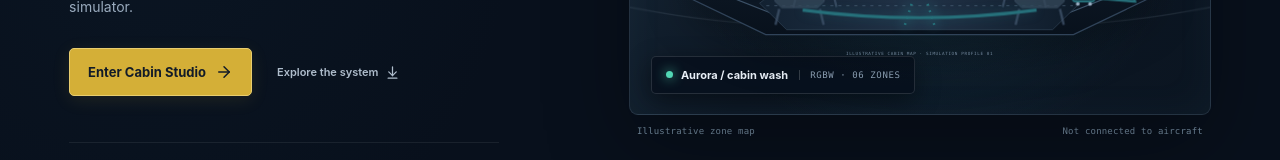
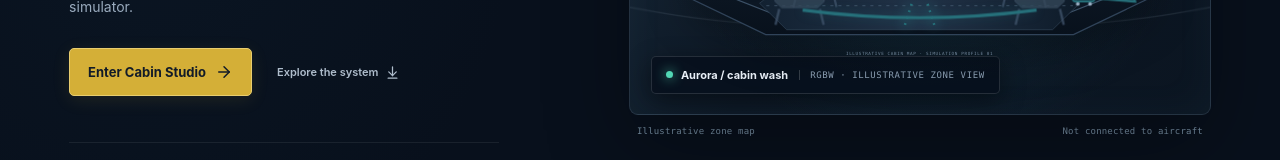
Before and after one commit to HephzibahBehulahHQ/AdigunCabinLighting, a React (Vite) app: page / in a window 1280 px wide. Shown: the part 491-651 px from the top of the page. Built offline with nearby package versions, Linux system fonts and the light colour scheme.

Commit message:
fix: avoid invented landing zone count

```diff
--- a/src/App.tsx
+++ b/src/App.tsx
@@ -163,7 +163,7 @@ const LANDING_COPY = {
     eyebrow: 'CABIN LIGHTING · ENGINEERING STUDIO', title: 'Shape the cabin', titleEnd: 'around the', moment: 'moment.',
     intro: 'Design considered RGBW lighting scenes for cabin environments. Explore zones, tune transitions, and review every idea in an offline simulator.',
     enter: 'Enter Cabin Studio', explore: 'Explore the system', offline: 'Offline by design', noOutput: 'No physical outputs',
-    sceneStudy: '01 / SCENE STUDY', simProfile: 'SIMULATION PROFILE', aurora: 'Aurora / cabin wash', zoneCount: 'RGBW · 06 ZONES',
+    sceneStudy: '01 / SCENE STUDY', simProfile: 'SIMULATION PROFILE', aurora: 'Aurora / cabin wash', zoneCount: 'RGBW · ILLUSTRATIVE ZONE VIEW',
     zoneMap: 'Illustrative zone map', notConnected: 'Not connected to aircraft', statusLabel: 'Product status',
     ribbon: ['OFFLINE SIMULATION', 'Local scene editing', 'Deterministic timeline preview', 'Validated scene files'],
     sectionEyebrow: 'A WORKSPACE FOR LIGHT', sectionTitle: 'From zone to', atmosphere: 'atmosphere.',
@@ -184,7 +184,7 @@ const LANDING_COPY = {
     eyebrow: 'KABINENBELEUCHTUNG · ENGINEERING-STUDIO', title: 'Gestalten Sie die Kabine', titleEnd: 'für den', moment: 'Moment.',
     intro: 'Entwerfen Sie abgestimmte RGBW-Lichtszenen für Kabinen. Erkunden Sie Zonen, stimmen Sie Übergänge ab und prüfen Sie Ihre Ideen in einem Offline-Simulator.',
     enter: 'Kabinen-Studio öffnen', explore: 'System entdecken', offline: 'Offline konzipiert', noOutput: 'Keine physische Ausgabe',
-    sceneStudy: '01 / SZENENSTUDIE', simProfile: 'SIMULATIONSPROFIL', aurora: 'Aurora / Kabinenlicht', zoneCount: 'RGBW · 06 ZONEN',
+    sceneStudy: '01 / SZENENSTUDIE', simProfile: 'SIMULATIONSPROFIL', aurora: 'Aurora / Kabinenlicht', zoneCount: 'RGBW · ILLUSTRATIVE ZONENANSICHT',
     zoneMap: 'Illustrative Zonenkarte', notConnected: 'Nicht mit einem Flugzeug verbunden', statusLabel: 'Produktstatus',
     ribbon: ['OFFLINE-SIMULATION', 'Lokale Szenenbearbeitung', 'Deterministische Timeline-Vorschau', 'Validierte Szenendateien'],
     sectionEyebrow: 'EIN ARBEITSPLATZ FÜR LICHT', sectionTitle: 'Von der Zone zur', atmosphere: 'Atmosphäre.',
@@ -205,7 +205,7 @@ const LANDING_COPY = {
     eyebrow: 'ÌMỌ́LẸ̀ ÀGỌ́ · STUDIO ÌṢẸ̀LẸ̀', title: 'Ṣètò àgọ́ náà', titleEnd: 'fún', moment: 'àkókò kọ̀ọ̀kan.',
     intro: 'Ṣe àgbékalẹ̀ àwọn ìran ìmọ́lẹ̀ RGBW fún inú àgọ́. Yan àwọn agbègbè, ṣètò bí ìyípadà ṣe ń lọ, kí o sì ṣàyẹ̀wò èrò kọ̀ọ̀kan nínú simulator tí kò nílò ìsopọ̀.',
     enter: 'Wọlé sí Cabin Studio', explore: 'Ṣàyẹ̀wò ètò náà', offline: 'A ṣe é fún lílò láìsí ìsopọ̀', noOutput: 'Kò sí àbájáde sí ẹ̀rọ gidi',
-    sceneStudy: '01 / ÌWÁDÌÍ ÌRÍNṢẸ̀', simProfile: 'ÀPẸẸRẸ ÌṢẸ̀LẸ̀', aurora: 'Aurora / ìmọ́lẹ̀ àgọ́', zoneCount: 'RGBW · AGÈGBÈ 06',
+    sceneStudy: '01 / ÌWÁDÌÍ ÌRÍNṢẸ̀', simProfile: 'ÀPẸẸRẸ ÌṢẸ̀LẸ̀', aurora: 'Aurora / ìmọ́lẹ̀ àgọ́', zoneCount: 'RGBW · ÀWÒRÁN ÀPẸẸRẸ',
     zoneMap: 'Àwòrán agbègbè àpẹẹrẹ', notConnected: 'Kò sopọ̀ mọ́ ọkọ̀ òfurufú', statusLabel: 'Ipò ọjà',
     ribbon: ['ÌṢẸ̀LẸ̀ LÁÌSÍ ÌSỌ̀DỌ̀', 'Ṣíṣe àtúnṣe ìran ní agbègbè tirẹ', 'Àyẹ̀wò àkókò tó ṣeé tún ṣe', 'Àwọn fáìlì ìran tí a fọwọ́sí'],
     sectionEyebrow: 'IṢẸ́ FÚN ÌṢẸ̀LẸ̀ ÌMỌ́LẸ̀', sectionTitle: 'Láti agbègbè sí', atmosphere: 'ìrísí àyíká.',
@@ -226,7 +226,7 @@ const LANDING_COPY = {
     eyebrow: 'CABIN LIGHTING · ENGINEERING STUDIO', title: 'Set the cabin light', titleEnd: 'make e fit', moment: 'the moment.',
     intro: 'Design correct RGBW light scenes for cabin space. Check zones, tune how light dey change, and review each idea for offline simulator.',
     enter: 'Enter Cabin Studio', explore: 'See how the system work', offline: 'E dey work offline by design', noOutput: 'E no send output to hardware',
-    sceneStudy: '01 / SCENE STUDY', simProfile: 'SIMULATION PROFILE', aurora: 'Aurora / cabin light', zoneCount: 'RGBW · 06 ZONES',
+    sceneStudy: '01 / SCENE STUDY', simProfile: 'SIMULATION PROFILE', aurora: 'Aurora / cabin light', zoneCount: 'RGBW · EXAMPLE ZONE VIEW',
     zoneMap: 'Example zone map', notConnected: 'E no connect to aircraft', statusLabel: 'Product status',
     ribbon: ['OFFLINE SIMULATION', 'Edit scenes for this browser', 'Timeline preview dey repeat the same result', 'Scene files wey pass validation'],
     sectionEyebrow: 'WORKSPACE FOR LIGHT', sectionTitle: 'From zone reach', atmosphere: 'atmosphere.',
```
